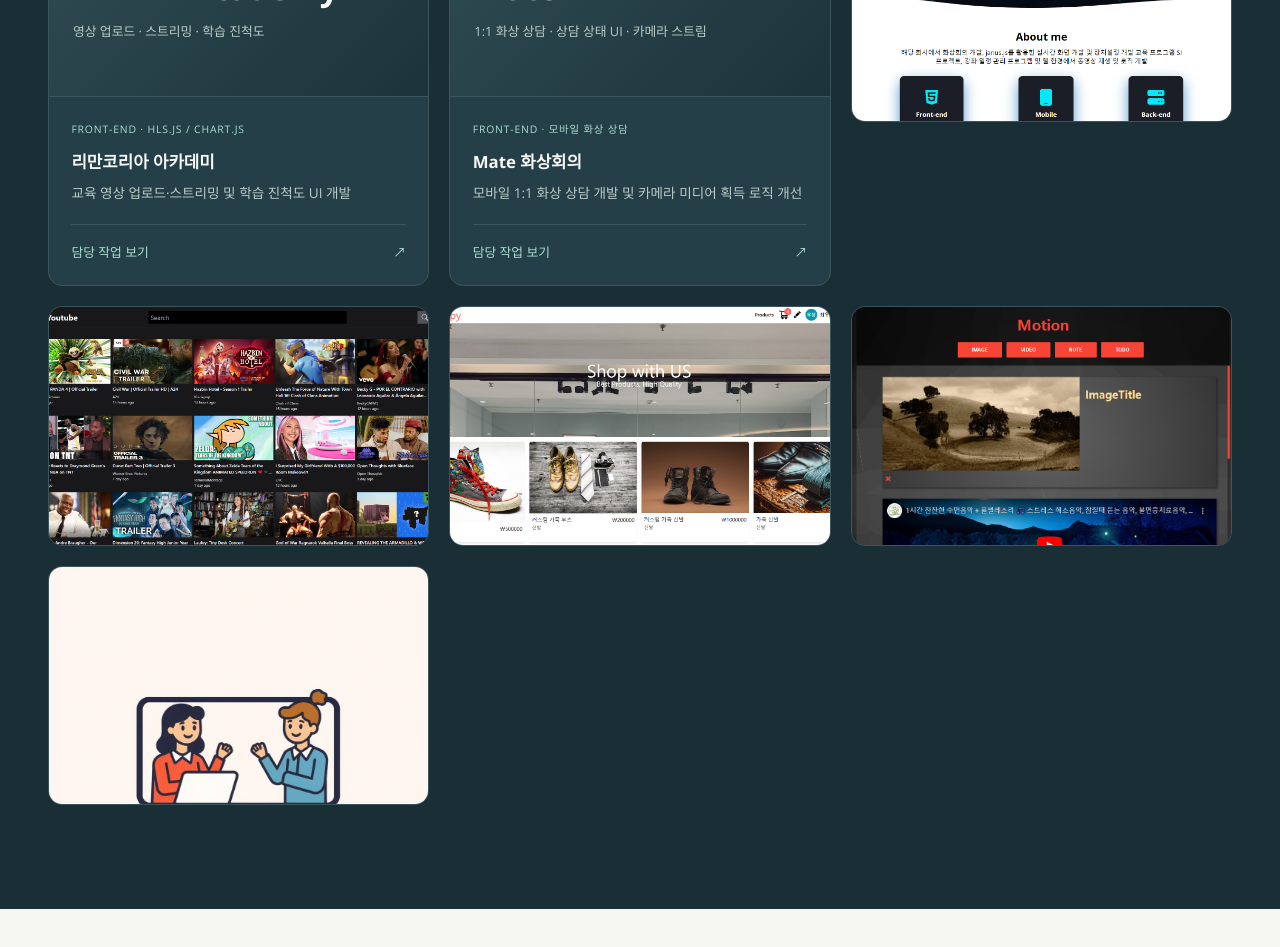
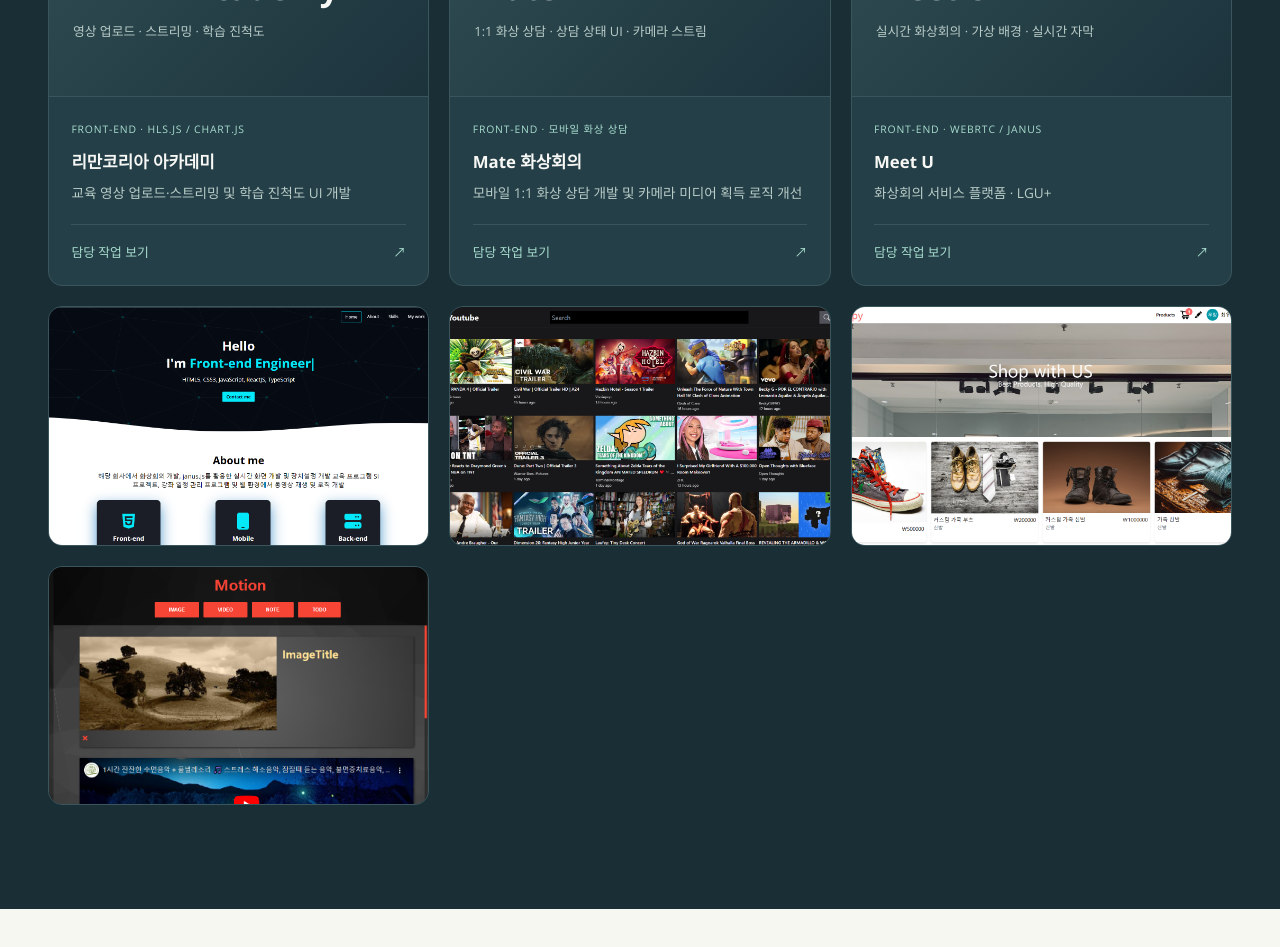
Before and after one commit to Woochang1132/responsive_portfolio, a Vue app: page / in a window 1280 px wide. Shown: the part 2960-3907 px from the top of the page. Built offline with nearby package versions, Linux system fonts and the light colour scheme.

Commit message:
portfolio => LGU+ 화상회의 카드 추가

```diff
--- a/src/data/projects.ts
+++ b/src/data/projects.ts
@@ -138,6 +138,34 @@ export const projects: Project[] = [
     },
   },
   {
+    id: 5,
+    title: 'Meet U',
+    description: '화상회의 서비스 플랫폼 · LGU+',
+    category: 'front-end',
+    label: 'FRONT-END · WEBRTC / JANUS',
+    actionLabel: '담당 작업 보기',
+    cover: {
+      eyebrow: 'VIDEO CONFERENCE / LGU+',
+      title: 'Meet U',
+      caption: '실시간 화상회의 · 가상 배경 · 실시간 자막',
+    },
+    detail: {
+      overview: 'LGU+ 화상회의 서비스 플랫폼 Meet U 개발에 참여했습니다. Janus 기반 WebRTC 영상 연결과 참가자별 스트림 상태 관리, 가상 배경 합성 및 실시간 자막 표시 기능을 구현했습니다.',
+      role: '화상회의 프론트엔드 화면·기능 개발',
+      facts: [
+        { label: '참여 기간', value: '2022.01.17 – 2023.01.31' },
+        { label: '사용 기술', value: 'WebRTC · Janus · MediaPipe · Canvas · Web Speech API' },
+        { label: '주요 작업', value: '미디어·스트림 관리 · 가상 배경 합성 · 음성 인식 및 자막' },
+      ],
+      sectionsTitle: '담당 작업',
+      sections: [
+        { title: 'Janus 기반 WebRTC 화상회의 개발', description: '카메라·마이크 미디어 획득과 스트림 송출·수신 기능을 개발했습니다. 참가자 입·퇴장에 따른 영상 UI와 스트림 상태를 관리했습니다.' },
+        { title: '인물 분리 및 가상 배경 합성', description: 'MediaPipe로 카메라 영상의 인물과 배경을 분리하고, Canvas로 인물 영상과 가상 배경을 합성하는 기능을 구현했습니다.' },
+        { title: '음성 인식 및 실시간 자막', description: 'Web Speech API 기반 음성 인식과 화상회의 실시간 자막 표시 기능을 구현했습니다.' },
+      ],
+    },
+  },
+  {
     id: 1,
     title: 'Project #1',
     description: "Woochang's portfolio",
@@ -173,13 +201,4 @@ export const projects: Project[] = [
     alt: 'motion_project',
     category: 'front-end',
   },
-  {
-    id: 5,
-    title: 'Project #5',
-    description: 'LGU+ - conference_project',
-    href: 'https://meet.uplus.co.kr/login',
-    image: 'images/projects/Meet_project.jpg',
-    alt: 'conference_project',
-    category: 'back-end',
-  },
 ]
```
